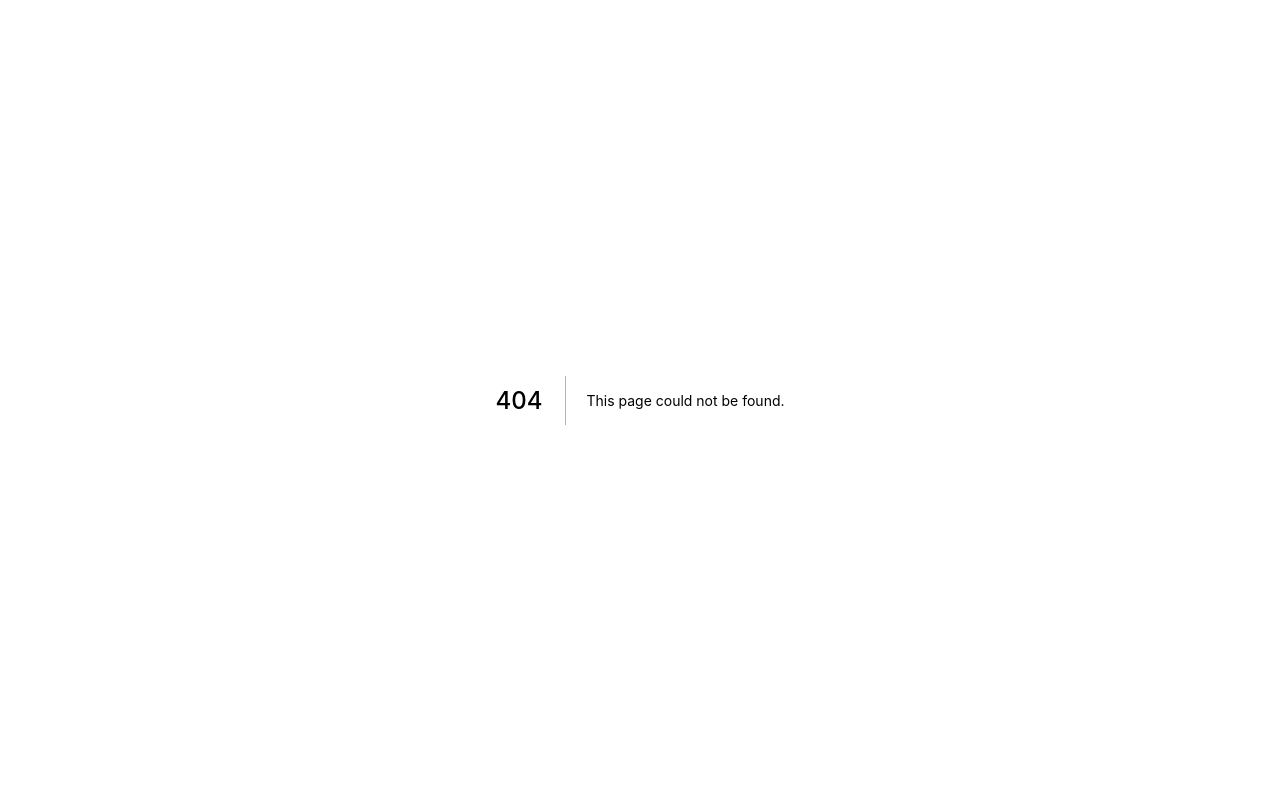
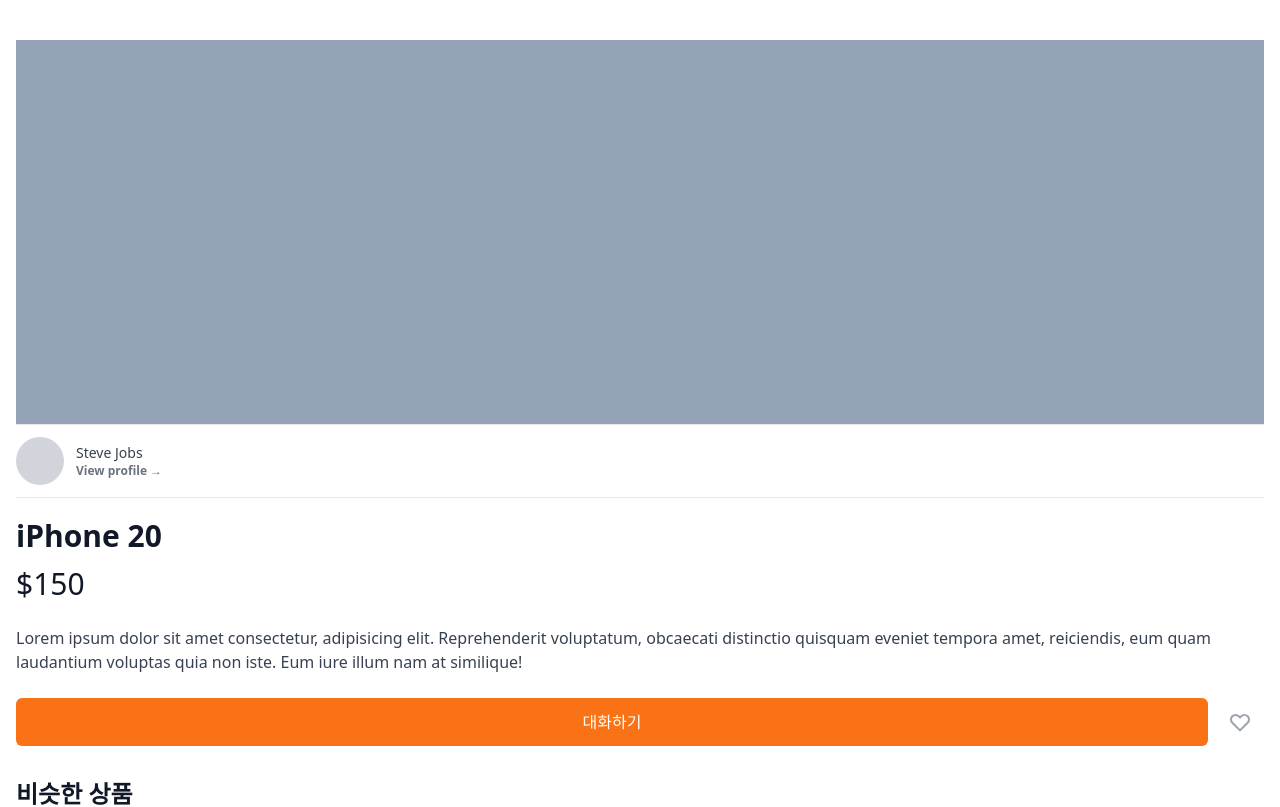
Before and after one commit to leekyungho112/carrot-market, a Next.js app: page /items/1 in a window 1280 px wide. Before the commit this address had no page. Shown: the top 807 px of the page. Built offline with nearby package versions, Linux system fonts and the light colour scheme.

Commit message:
Item Detail UI

```diff
--- a/pages/index.tsx
+++ b/pages/index.tsx
@@ -56,7 +56,7 @@
           </div>
         </div>
       ))}
-      <button className="fixed bottom-24 right-5 hover:bg-orange-600 transition-colors bg-orange-400 rounded-full shadow-xl p-4 text-white">
+      <button className="fixed bottom-24 right-5 hover:bg-orange-600  transition-colors bg-orange-400 rounded-full shadow-xl p-4 text-white">
         <svg
           className="h-6 w-6"
           xmlns="http://www.w3.org/2000/svg"
--- /dev/null
+++ b/pages/items/[id].tsx
@@ -0,0 +1,66 @@
+import { NextPage } from 'next';
+
+const ItemDetail: NextPage = () => {
+  return (
+    <div className="px-4 py-10">
+      <div className="mb-8">
+        <div className="h-96 bg-slate-400" />
+        <div className="flex cursor-pointer py-3 border-t border-b items-center space-x-3">
+          <div className="w-12 h-12 rounded-full bg-gray-300" />
+          <div>
+            <p className="text-sm font-medium text-gray-700">Steve Jobs</p>
+            <p className="text-xs font-semibold text-gray-500">
+              View profile &rarr;
+            </p>
+          </div>
+        </div>
+        <div className="mt-5">
+          <h1 className="text-3xl font-bold text-gray-900">iPhone 20</h1>
+          <span className="text-3xl block mt-3 text-gray-900">$150</span>
+          <p className="text-base my-6 text-gray-700">
+            Lorem ipsum dolor sit amet consectetur, adipisicing elit.
+            Reprehenderit voluptatum, obcaecati distinctio quisquam eveniet
+            tempora amet, reiciendis, eum quam laudantium voluptas quia non
+            iste. Eum iure illum nam at similique!
+          </p>
+          <div className="flex items-center justify-between space-x-2">
+            <button className="flex-1 bg-orange-500 text-white py-3 rounded-md font-medium hover:bg-orange-700 focus:outline-none focus:ring-2 focus:ring-offset-2 focus:ring-orange-500 ">
+              대화하기
+            </button>
+            <button className="p-3 flex items-center justify-center rounded-md text-gray-400 hover:bg-gray-100 hover:text-gray-500">
+              <svg
+                className="h-6 w-6 "
+                xmlns="http://www.w3.org/2000/svg"
+                fill="none"
+                viewBox="0 0 24 24"
+                stroke="currentColor"
+                aria-hidden="true"
+              >
+                <path
+                  strokeLinecap="round"
+                  strokeLinejoin="round"
+                  strokeWidth="2"
+                  d="M4.318 6.318a4.5 4.5 0 000 6.364L12 20.364l7.682-7.682a4.5 4.5 0 00-6.364-6.364L12 7.636l-1.318-1.318a4.5 4.5 0 00-6.364 0z"
+                />
+              </svg>
+            </button>
+          </div>
+        </div>
+      </div>
+      <div>
+        <h2 className="text-2xl font-bold text-gray-900">비슷한 상품</h2>
+        <div className="grid grid-cols-2 gap-4">
+          {[1, 2, 3, 4, 5, 6].map((_, i) => (
+            <div key={i}>
+              <div className="h-56 w-full mb-4 bg-slate-400" />
+              <h3 className="text-gray-700 -mb-1">iPhone 18</h3>
+              <span className="text-sm font-medium text-gray-900">$100</span>
+            </div>
+          ))}
+        </div>
+      </div>
+    </div>
+  );
+};
+
+export default ItemDetail;
```
